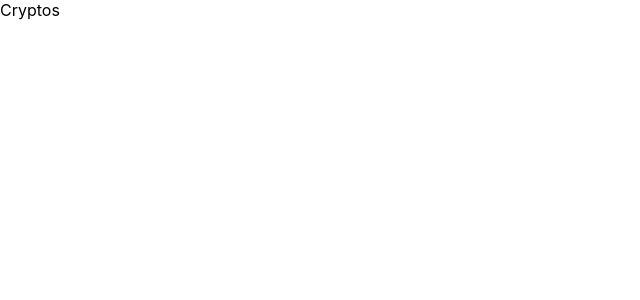
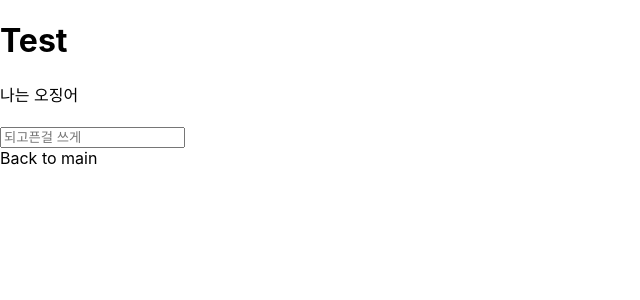
Before and after one commit to k-gardn/biance_clone, a Next.js app in the folder binance/: page /en/trade/1 in a window 1280 px wide. Shown: the top 300 px of the page, without its empty margins (0-640 px from the left). Built offline with nearby package versions, Linux system fonts and the light colour scheme.

Commit message:
Feat: recoil 적용할 예정

```diff
--- a/binance/package.json
+++ b/binance/package.json
@@ -9,12 +9,14 @@
     "lint": "next lint"
   },
   "dependencies": {
+    "axios": "^1.2.0",
     "eslint": "8.28.0",
     "eslint-config-next": "13.0.4",
     "mobx": "^6.7.0",
     "mobx-react": "^7.6.0",
     "next": "13.0.4",
     "react": "18.2.0",
-    "react-dom": "18.2.0"
+    "react-dom": "18.2.0",
+    "recoil": "^0.7.6"
   }
 }
--- a/binance/pages/_app.js
+++ b/binance/pages/_app.js
@@ -1,12 +1,15 @@
 import "../styles/globals.css";
 import { Provider } from "mobx-react";
 import Store from "../src/mobx/modules/store";
+import { RecoilRoot } from "recoil";
 
 function MyApp({ Component, pageProps }) {
   return (
-    <Provider Store={Store}>
+    <RecoilRoot>
+      {/* <Provider Store={Store}> */}
       <Component {...pageProps} />
-    </Provider>
+      {/* </Provider> */}
+    </RecoilRoot>
   );
 }
 
--- a/binance/pages/en/trade/[cryptos].js
+++ b/binance/pages/en/trade/[cryptos].js
@@ -4,11 +4,35 @@ import { useRouter } from "next/router";
 import Head from "next/head";
 import Image from "next/image";
 import { useState } from "react";
+import Link from "next/link";
+import { useRecoilState } from "recoil";
+import { nameState } from "../../../src/atoms/states";
 
 export default function Cryptos() {
   const router = useRouter();
   const cryptos = router.query.cryptos; //param 같은 것
 
-  const [test, setTest] = useState();
-  return <div>Cryptos</div>;
+  const [testInput, setTestInput] = useRecoilState(nameState);
+
+  const updateTest = (e) => {
+    setTestInput(e.target.value);
+  };
+  return (
+    <>
+      <h1>Test</h1>
+
+      <div>{testInput}</div>
+      <br />
+      <input
+        type="text"
+        name="testInput"
+        id="testId"
+        onChange={updateTest}
+        placeholder="되고픈걸 쓰게"
+      />
+      <br />
+
+      <Link href="/">Back to main</Link>
+    </>
+  );
 }
--- /dev/null
+++ b/binance/src/atoms/states.js
@@ -0,0 +1,8 @@
+import { atom } from "recoil";
+
+const nameState = atom({
+  key: "nameState",
+  default: "나는 오징어",
+});
+
+export { nameState };
```
Also changed, not shown: binance/pages/index.js (+3 -5 lines), 1 other file (tests, documents, lock files or other folders).
